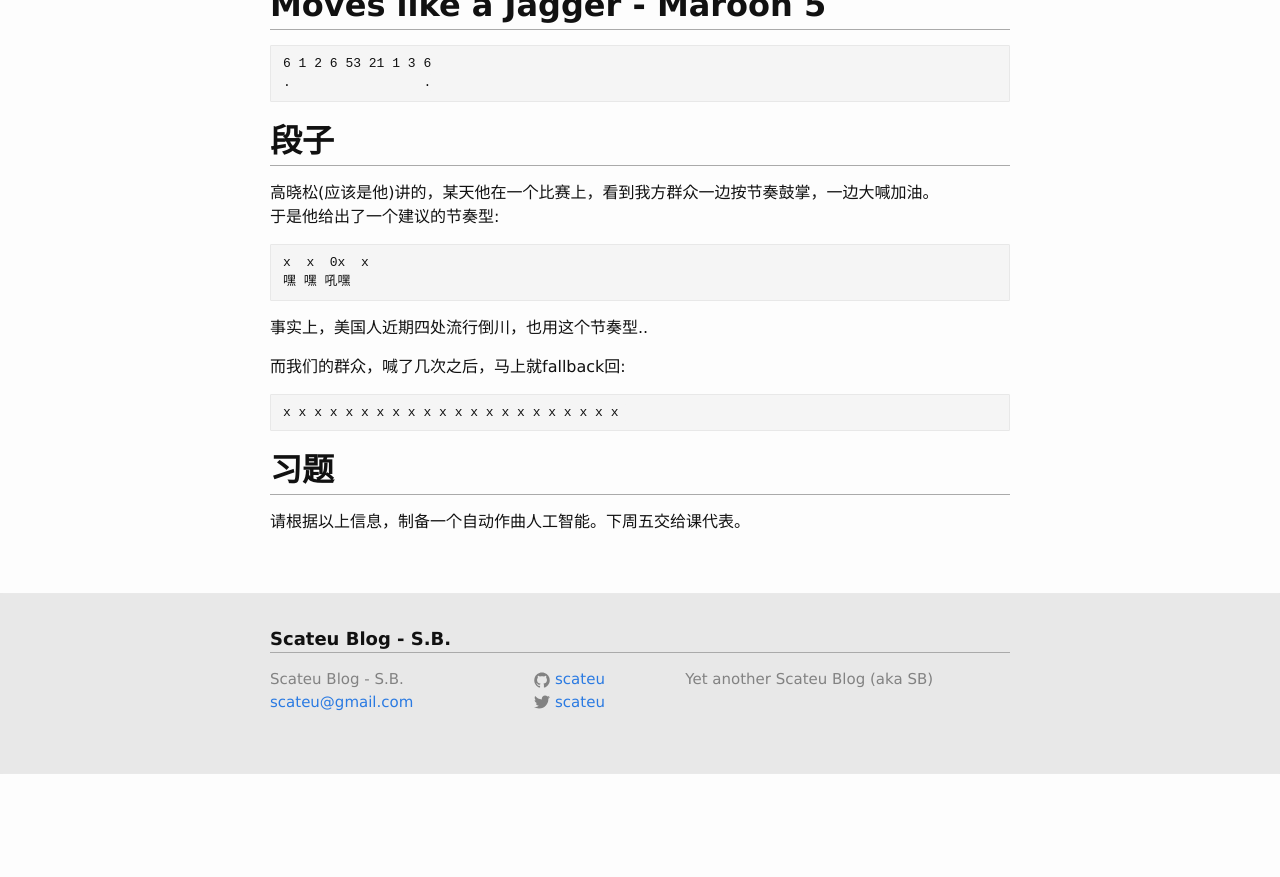
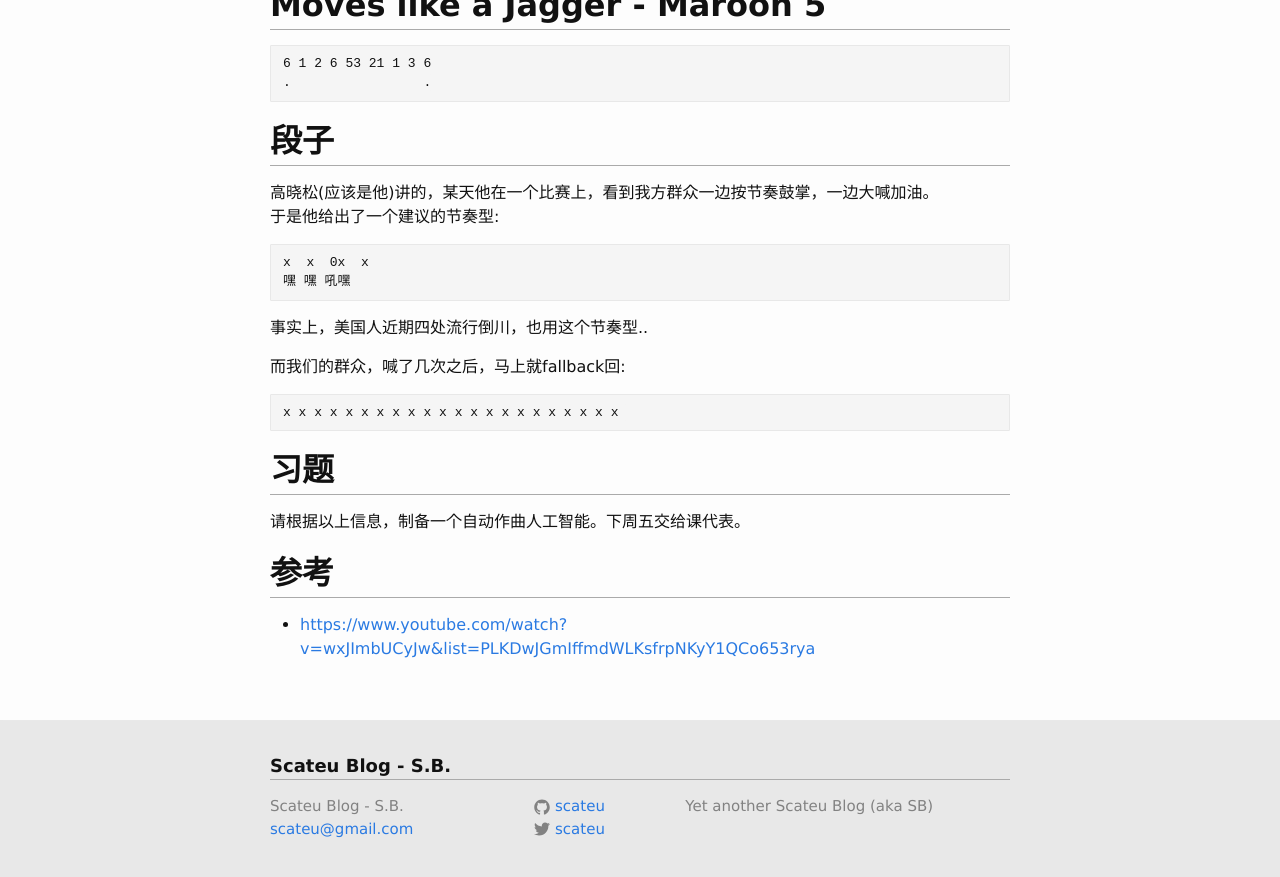
Before and after one commit to scateu/scateu.github.io, a Jekyll site: the page built from _posts/2017-03-01-notes-on-automated-composition.md, in a window 1280 px wide and 900 px high, scrolled down 5674 px. Shown: the top 877 px of the window. Built offline with Jekyll 4.4.1, drawn with Linux system fonts in a browser that asks for light colours; nearby versions of some CDN libraries; formulas are drawn with MathJax 3; comment, search, counter and statistics services are not loaded; before the commit the page ends 6447 px from its top, so only the background shows below that.

Commit message:
Tue Apr  4 11:33:31 CST 2017

```diff
--- a/_posts/2017-03-01-notes-on-automated-composition.md
+++ b/_posts/2017-03-01-notes-on-automated-composition.md
@@ -272,3 +272,7 @@ $$
 ## 习题
 
 请根据以上信息，制备一个自动作曲人工智能。下周五交给课代表。
+
+## 参考
+
+ - <https://www.youtube.com/watch?v=wxJImbUCyJw&list=PLKDwJGmIffmdWLKsfrpNKyY1QCo653rya>
```
